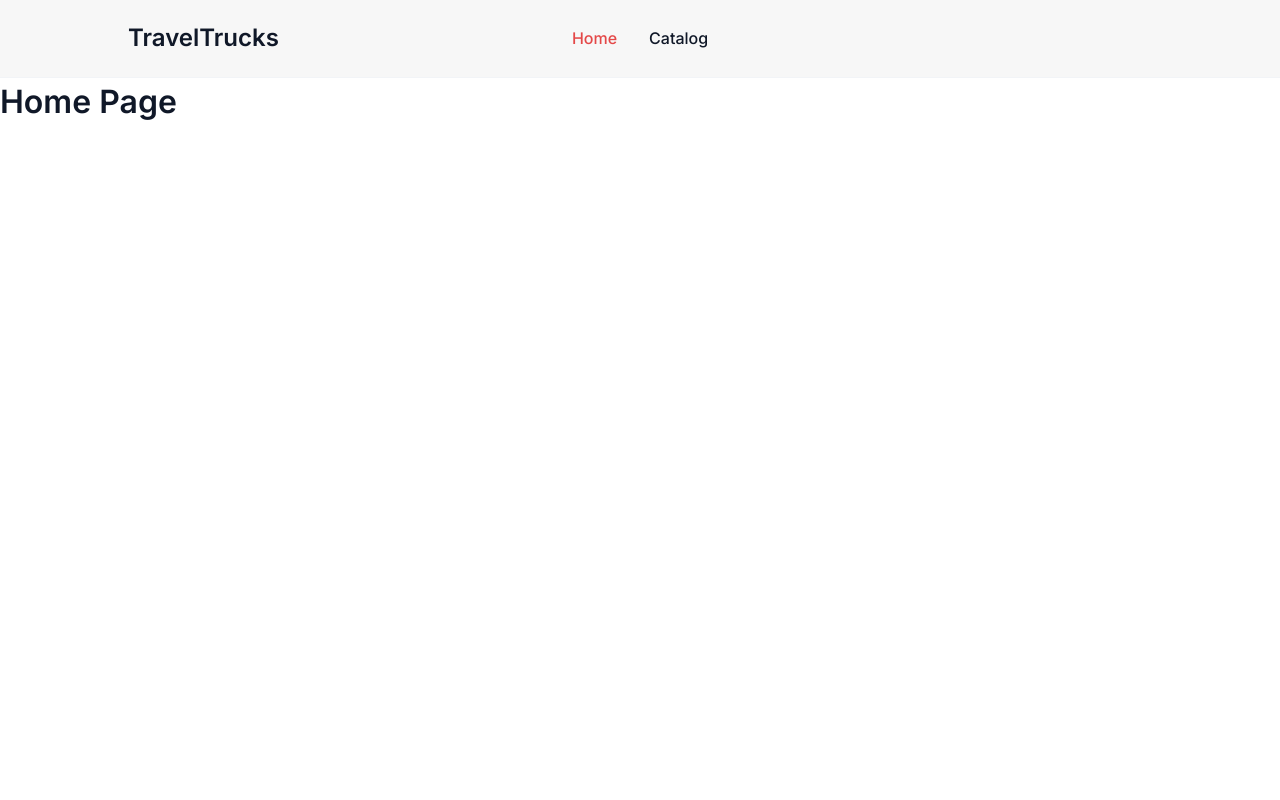
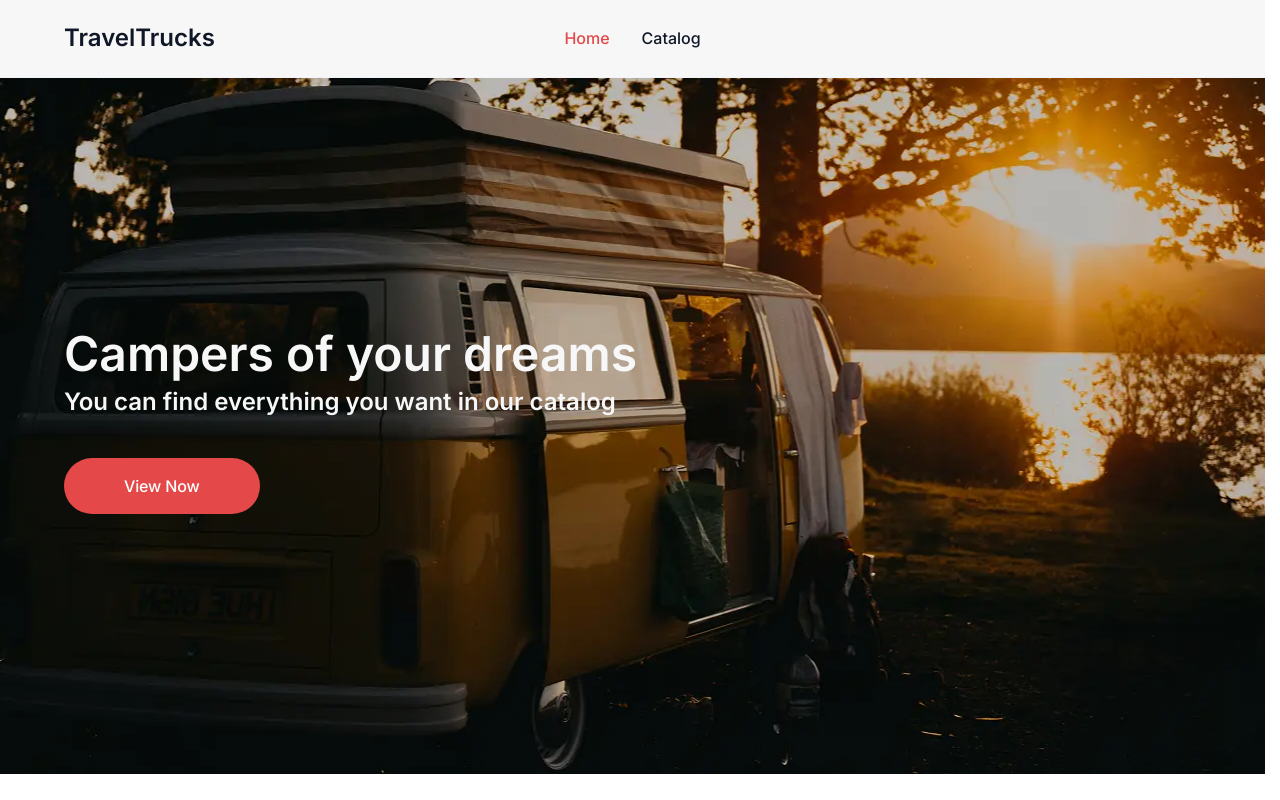
Before and after one commit to Yurii-Masniuk/travel-trucks, a Next.js app: page / in a window 1280 px wide. Built offline with nearby package versions, Linux system fonts and the light colour scheme.

Commit message:
create home page

```diff
--- a/src/app/globals.css
+++ b/src/app/globals.css
@@ -11,6 +11,10 @@
   --rating: #ffc531;
 
   --font-family: "Inter", sans-serif;
+}
+
+html {
+  scrollbar-gutter: stable;
 }
 
 * {
--- a/src/app/page.module.css
+++ b/src/app/page.module.css
@@ -1,141 +1,59 @@
-.page {
-  --background: #fafafa;
-  --foreground: #fff;
-
-  --text-primary: #000;
-  --text-secondary: #666;
-
-  --button-primary-hover: #383838;
-  --button-secondary-hover: #f2f2f2;
-  --button-secondary-border: #ebebeb;
-
+.hero {
+  height: 696px;
+  width: 100%;
+  background-image:
+    url('/Home_page_desk.webp');
+  background-repeat: no-repeat;
+  background-position: center;
+  background-size: cover;
   display: flex;
-  min-height: 100vh;
   align-items: center;
-  justify-content: center;
-  font-family: var(--font-geist-sans);
-  background-color: var(--background);
 }
 
-.main {
-  display: flex;
-  min-height: 100vh;
-  width: 100%;
-  max-width: 800px;
-  flex-direction: column;
-  align-items: flex-start;
-  justify-content: space-between;
-  background-color: var(--foreground);
-  padding: 120px 60px;
-}
-
-.intro {
-  display: flex;
-  flex-direction: column;
-  align-items: flex-start;
-  text-align: left;
-  gap: 24px;
-}
-
-.intro h1 {
-  max-width: 320px;
-  font-size: 40px;
-  font-weight: 600;
-  line-height: 48px;
-  letter-spacing: -2.4px;
-  text-wrap: balance;
-  color: var(--text-primary);
-}
-
-.intro p {
-  max-width: 440px;
-  font-size: 18px;
-  line-height: 32px;
-  text-wrap: balance;
-  color: var(--text-secondary);
-}
-
-.intro a {
-  font-weight: 500;
-  color: var(--text-primary);
-}
-
-.ctas {
-  display: flex;
-  flex-direction: row;
-  width: 100%;
-  max-width: 440px;
-  gap: 16px;
-  font-size: 14px;
-}
-
-.ctas a {
-  display: flex;
-  justify-content: center;
-  align-items: center;
-  height: 40px;
-  padding: 0 16px;
-  border-radius: 128px;
-  border: 1px solid transparent;
-  transition: 0.2s;
-  cursor: pointer;
-  width: fit-content;
-  font-weight: 500;
-}
-
-a.primary {
-  background: var(--text-primary);
-  color: var(--background);
-  gap: 8px;
-}
-
-a.secondary {
-  border-color: var(--button-secondary-border);
-}
-
-/* Enable hover only on non-touch devices */
-@media (hover: hover) and (pointer: fine) {
-  a.primary:hover {
-    background: var(--button-primary-hover);
-    border-color: transparent;
-  }
-
-  a.secondary:hover {
-    background: var(--button-secondary-hover);
-    border-color: transparent;
+@media (min-resolution: 192dpi),
+(min-device-pixel-ratio: 2) {
+  .hero {
+    background-image: url('/Home_page_desk@2x.webp');
   }
 }
 
-@media (max-width: 600px) {
-  .main {
-    padding: 48px 24px;
-  }
-
-  .intro {
-    gap: 16px;
-  }
-
-  .intro h1 {
-    font-size: 32px;
-    line-height: 40px;
-    letter-spacing: -1.92px;
-  }
+.container {
+  max-width: 1440px;
+  margin: 0 auto;
+  padding: 0 64px;
+  width: 100%;
 }
 
-@media (prefers-color-scheme: dark) {
-  .logo {
-    filter: invert();
-  }
+.title {
+  font-weight: 600;
+  font-size: 48px;
+  line-height: 67%;
+  color: var(--inputs);
+  margin-bottom: 16px;
+}
 
-  .page {
-    --background: #000;
-    --foreground: #000;
+.subtitle {
+  font-weight: 600;
+  font-size: 24px;
+  line-height: 133%;
+  color: var(--inputs);
+  margin-bottom: 40px;
+}
 
-    --text-primary: #ededed;
-    --text-secondary: #999;
+.button {
+  display: inline-block;
+  padding: 16px 60px;
+  background-color: var(--button);
+  color: var(--white);
+  border-radius: 200px;
+  font-weight: 500;
+  font-size: 16px;
+  letter-spacing: -0.01em;
+  line-height: 150%;
+  transition: background-color 0.3s ease;
+  cursor: pointer;
+}
 
-    --button-primary-hover: #ccc;
-    --button-secondary-hover: #1a1a1a;
-    --button-secondary-border: #1a1a1a;
-  }
+.button:hover {
+  background-color: var(--button-hover);
 }
--- a/src/app/page.tsx
+++ b/src/app/page.tsx
@@ -1,6 +1,20 @@
-import Image from "next/image";
-import styles from "./page.module.css";
+import Link from 'next/link';
+import styles from './page.module.css';
 
 export default function Home() {
-  return <h1>Home Page</h1>
+  return (
+    <main>
+      <section className={styles.hero}>
+        <div className={styles.container}>
+          <h1 className={styles.title}>Campers of your dreams</h1>
+          <p className={styles.subtitle}>
+            You can find everything you want in our catalog
+          </p>
+          <Link href="/catalog" className={styles.button}>
+            View Now
+          </Link>
+        </div>
+      </section>
+    </main>
+  );
 }
--- a/src/components/Header/Header.module.css
+++ b/src/components/Header/Header.module.css
@@ -1,5 +1,5 @@
 .header {
-    padding: 24px 64px;
+    padding: 24px 0;
     background-color: var(--inputs);
     border-bottom: 1px solid var(--badges);
 }
```
Also changed, not shown: public/Home_page_desk.webp (added), public/Home_page_desk@2x.webp (added).
